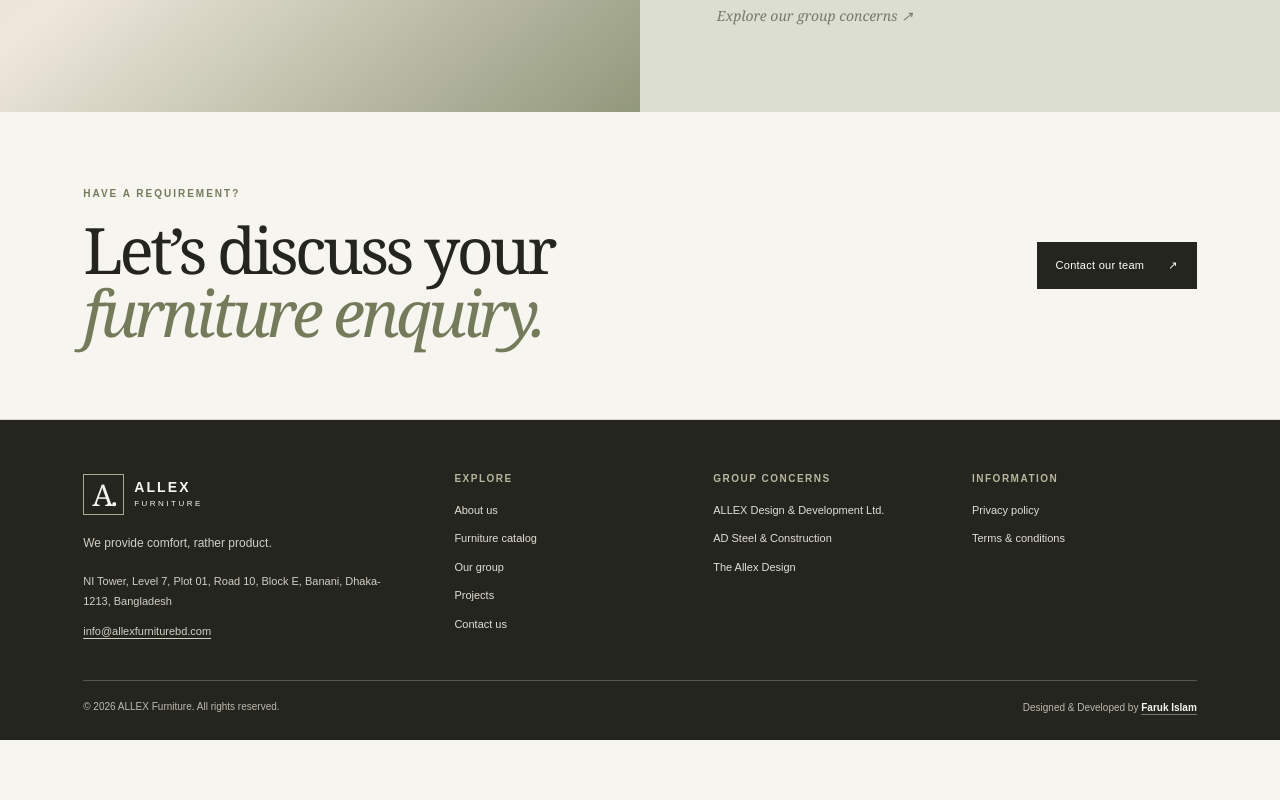
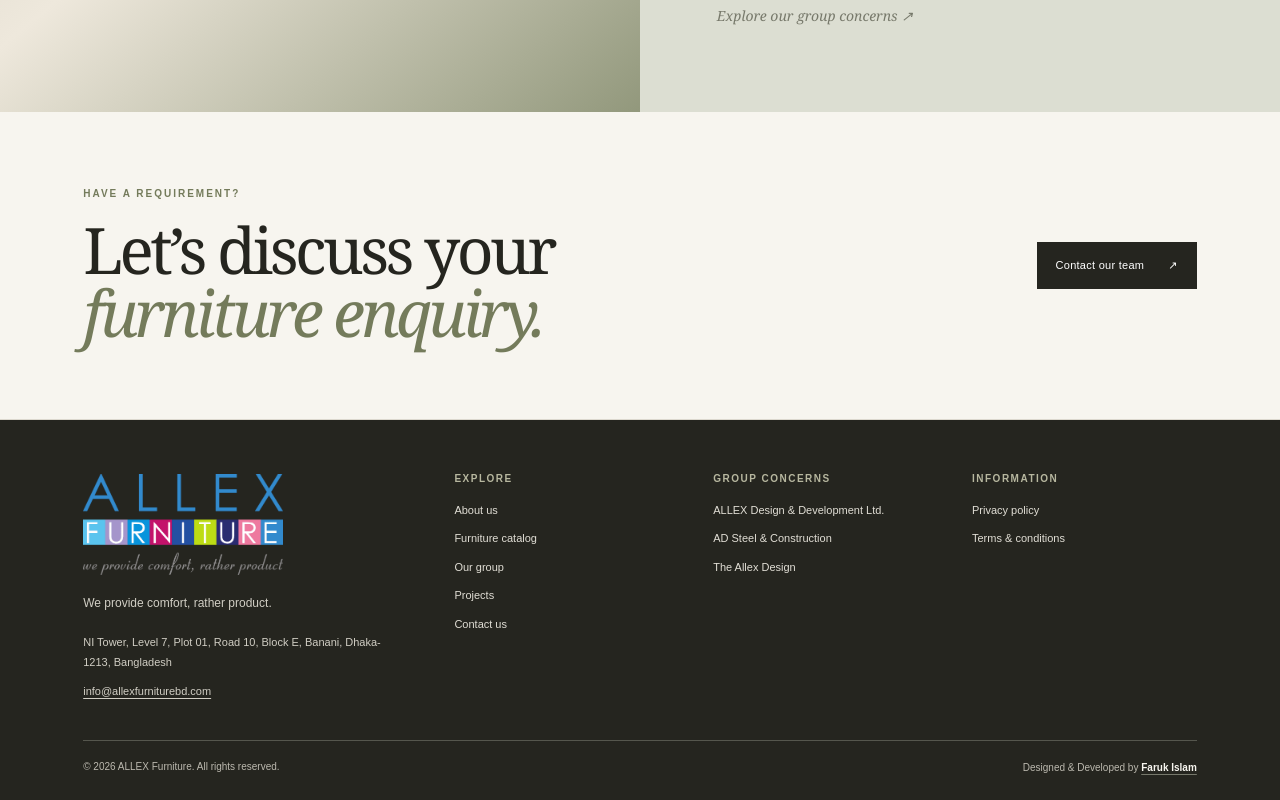
Before and after one commit to Allexfurniture/allexfurniture, a Next.js app: page / in a window 1280 px wide. Shown: the part 2841-3641 px from the top of the page. Before the commit the page ends 3581 px from the top, so only its background shows below. Built offline with nearby package versions, Linux system fonts and the light colour scheme; no server answers; the database is empty.

Commit message:
feat: use official ALLEX Furniture logo in footer

```diff
--- a/components/site-footer.tsx
+++ b/components/site-footer.tsx
@@ -1,3 +1,4 @@
+import Image from "next/image";
 import Link from "next/link";
 import { COMPANY, GROUP_CONCERNS } from "@/lib/public-site";
 
@@ -5,9 +6,14 @@ export function SiteFooter() {
   return <footer className="site-footer">
     <div className="footer-main">
       <div className="footer-brand-block">
-        <Link href="/" className="brand" aria-label="ALLEX Furniture home">
-          <span className="brand-mark" aria-hidden="true">A.</span>
-          <span>ALLEX<span className="brand-light">FURNITURE</span></span>
+        <Link href="/" className="footer-logo-link" aria-label="ALLEX Furniture home">
+          <Image
+            src="/Allex-Furniture-Logo.png"
+            alt="ALLEX Furniture"
+            width={200}
+            height={80}
+            className="footer-logo"
+          />
         </Link>
         <p>{COMPANY.tagline}</p>
         <p className="footer-address">{COMPANY.address}</p>
```
